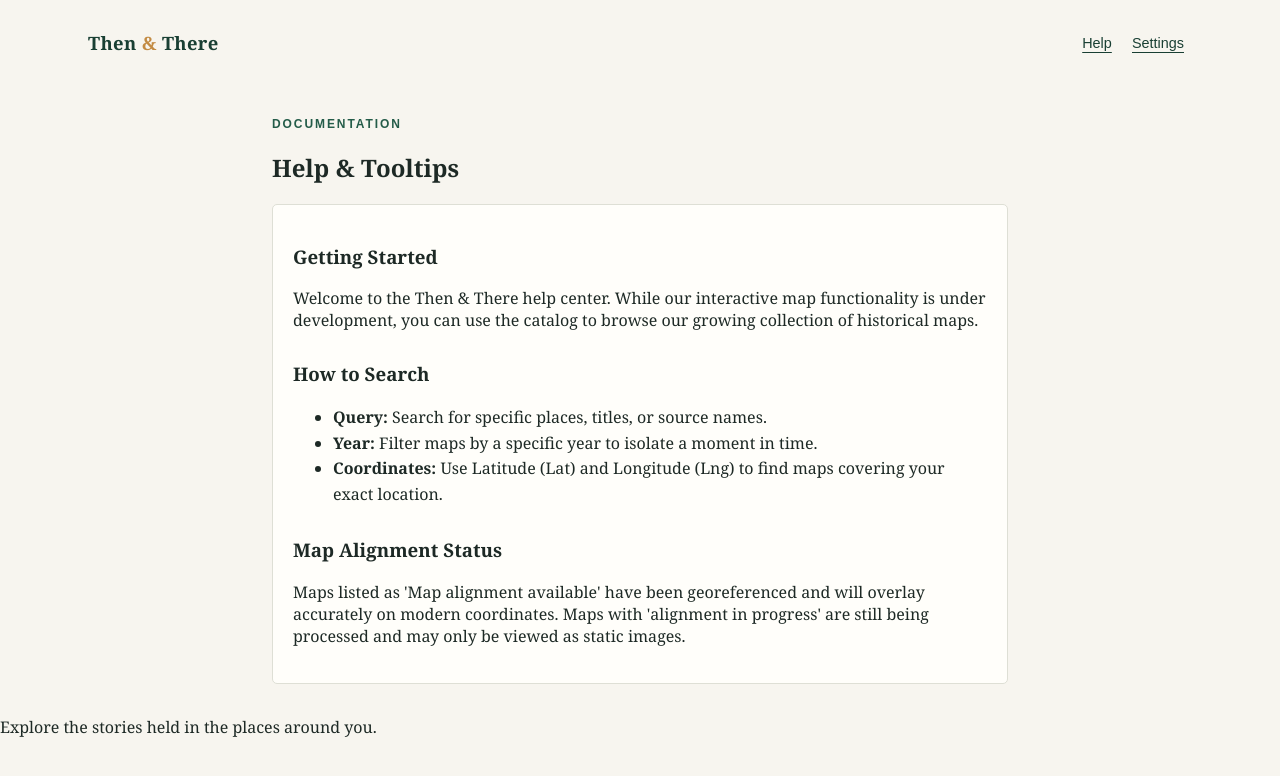
After one commit to CS-347-F26/team-6-final-project, a Django app: page /catalog/help/ in a window 1280 px wide. The commit adds this page. Shown: the top 776 px of the page. Run offline with Django 5.2, Linux system fonts and the light colour scheme.

Commit message:
added Ruff dependency, added basic/starting tooltips, and added inheritence to our base-generic.html

```diff
--- a/catalog/apps.py
+++ b/catalog/apps.py
@@ -2,4 +2,4 @@ from django.apps import AppConfig
 
 
 class CatalogConfig(AppConfig):
-    name = 'catalog'
+    name = "catalog"
--- a/catalog/middleware.py
+++ b/catalog/middleware.py
@@ -22,6 +22,10 @@ class RequestLoggingMiddleware:
         user = request.user.username if request.user.is_authenticated else "anonymous"
         logger.info(
             "%s %s -> %s (%.0f ms) user=%s",
-            request.method, request.path, response.status_code, elapsed_ms, user,
+            request.method,
+            request.path,
+            response.status_code,
+            elapsed_ms,
+            user,
         )
         return response
--- a/catalog/templates/base_generic.html
+++ b/catalog/templates/base_generic.html
@@ -1,43 +1,34 @@
-<!DOCTYPE html>
-<html lang="en">
+{% load i18n static %}
+{% get_current_language as LANGUAGE_CODE %}
+<!doctype html>
+<html lang="{{ LANGUAGE_CODE }}">
 <head>
-    <meta charset="UTF-8">
-    <meta name="viewport" content="width=device-width, initial-scale=1.0">
-    <title>{% block title %}Historical Maps{% endblock %}</title>
-    <link rel="icon" href="https://fav.farm/🗺️" />
-    <link rel="stylesheet" crossorigin="anonymous" />
-    {% load static %}
-    <link rel="stylesheet" href="{% static 'css/styles.css' %}" />
+    <meta charset="utf-8">
+    <meta name="viewport" content="width=device-width, initial-scale=1">
+    <meta name="description" content="{% block meta_description %}{% trans 'Explore the history of the places around you through historical maps.' %}{% endblock %}">
+    <title>{% block title %}{% trans "Then & There | History Maps" %}{% endblock %}</title>
+
+    <!-- Base CSS used globally -->
+    <link rel="stylesheet" href="{% static 'catalog/css/base.css' %}">
+    <!-- Placeholder for page-specific CSS -->
+    {% block extra_css %}{% endblock %}
 </head>
 <body>
-    <div>
-        <div>
-            <div>
-                {% block sidebar %}
-                <ul>
-                    <li><a href="{% url 'index' %}">Home</a></li>
-                    <li><a href="">All maps</a></li>
-                    <li><a href="">Pending georeferencing</a></li>
+    <header class="site-header">
+        <a class="brand" href="{% url 'home' %}">Then <span>&amp;</span> There</a>
+        <nav aria-label="{% trans 'Main navigation' %}">
+            <a class="header-link" href="{% url 'help' %}">{% trans "Help" %}</a>
+            <a class="header-link" href="{% url 'settings' %}">{% trans "Settings" %}</a>
+        </nav>
+    </header>
 
-                    <br> <!-- Visual separation between navigation and auth links -->
+    <!-- Placeholder for page-specific main wrapper classes -->
+    <main class="{% block main_class %}{% endblock %}">
+        {% block content %}{% endblock %}
+    </main>
 
-                    {% if user.is_authenticated %}
-                        <li>User: {{ user.get_username }}</li>
-                        <li>
-                            <form id="logout-form" method="post" action="{% url 'account_logout' %}">
-                                {% csrf_token %}
-                                <button type="submit" class="btn btn-link">Logout</button>
-                            </form>
-                        </li>
-                    {% else %}
-                        <li><a href="{% url 'account_login' %}?next={{ request.path }}">Login</a></li>
-                        <li><a href="{% url 'account_signup' %}">Sign up</a></li>
-                    {% endif %}
-                </ul>
-                {% endblock %}
-            </div>
-            <div>{% block content %}{% endblock %}</div>
-        </div>
-    </div>
+    {% block footer %}
+    <footer class="site-footer">{% trans "Explore the stories held in the places around you." %}</footer>
+    {% endblock %}
 </body>
 </html>
--- /dev/null
+++ b/catalog/templates/catalog/help.html
@@ -0,0 +1,26 @@
+{% extends "base_generic.html" %}
+{% load i18n %}
+
+{% block title %}{% trans "Help & Tooltips | Then & There" %}{% endblock %}
+
+{% block content %}
+<section class="intro" style="padding: 2rem; max-width: 800px; margin: 0 auto;">
+    <p class="eyebrow">{% trans "Documentation" %}</p>
+    <h2>{% trans "Help & Tooltips" %}</h2>
+
+    <div style="background: var(--white, #fff); padding: 20px; border-radius: 5px; border: 1px solid var(--line, #ccc); margin-top: 20px;">
+        <h3>{% trans "Getting Started" %}</h3>
+        <p>{% trans "Welcome to the Then & There help center. While our interactive map functionality is under development, you can use the catalog to browse our growing collection of historical maps." %}</p>
+
+        <h3 style="margin-top: 30px;">{% trans "How to Search" %}</h3>
+        <ul style="margin-top: 10px; line-height: 1.6;">
+            <li><strong>{% trans "Query:" %}</strong> {% trans "Search for specific places, titles, or source names." %}</li>
+            <li><strong>{% trans "Year:" %}</strong> {% trans "Filter maps by a specific year to isolate a moment in time." %}</li>
+            <li><strong>{% trans "Coordinates:" %}</strong> {% trans "Use Latitude (Lat) and Longitude (Lng) to find maps covering your exact location." %}</li>
+        </ul>
+
+        <h3 style="margin-top: 30px;">{% trans "Map Alignment Status" %}</h3>
+        <p>{% trans "Maps listed as 'Map alignment available' have been georeferenced and will overlay accurately on modern coordinates. Maps with 'alignment in progress' are still being processed and may only be viewed as static images." %}</p>
+    </div>
+</section>
+{% endblock content %}
--- a/catalog/urls.py
+++ b/catalog/urls.py
@@ -4,12 +4,19 @@ import pathlib
 # this is in locallibrary/catalog/urls.py which I *just* created
 # the current file is definitely NOT locallibrary/locallibrary_config/urls.py!
 _this_dir = pathlib.Path(__file__).resolve().parent
-assert not (_this_dir / "settings.py").exists(), "catalog/urls.py should NOT have a sibling named settings.py"
-assert (_this_dir / "models.py").exists(), "catalog/urls.py should have a sibling named models.py"
+assert not (_this_dir / "settings.py").exists(), (
+    "catalog/urls.py should NOT have a sibling named settings.py"
+)
+assert (_this_dir / "models.py").exists(), (
+    "catalog/urls.py should have a sibling named models.py"
+)
 
 from django.urls import path
 from . import views
 
 urlpatterns = [
-    path('', views.index, name='index'),
+    path("", views.index, name="index"),
+    path("home/", views.home, name="home"),  # Ensure home is mapped
+    path("settings/", views.settings, name="settings"),  # Ensure settings is mapped
+    path("help/", views.help_page, name="help"),
 ]
--- a/catalog/views.py
+++ b/catalog/views.py
@@ -1,7 +1,8 @@
+from django.db.models import Q
 from django.shortcuts import render
-from django.db.models import Q
+
+from .forms import MapSearchForm
 from .models import HistoricalMap
-from .forms import MapSearchForm
 
 
 def home(request):
@@ -15,17 +16,14 @@ def home(request):
     maps = HistoricalMap.objects.all()
 
     if form.is_valid():
-        query = form.cleaned_data.get('query')
-        year = form.cleaned_data.get('year')
-        lat = form.cleaned_data.get('lat')
-        lng = form.cleaned_data.get('lng')
+        query = form.cleaned_data.get("query")
+        year = form.cleaned_data.get("year")
+        lat = form.cleaned_data.get("lat")
+        lng = form.cleaned_data.get("lng")
 
         # Filter by name/location text in the title or source
         if query:
-            maps = maps.filter(
-                Q(title__icontains=query) |
-                Q(source__icontains=query)
-            )
+            maps = maps.filter(Q(title__icontains=query) | Q(source__icontains=query))
 
         # Filter by exact year
         if year:
@@ -34,14 +32,15 @@ def home(request):
         # Filter by coordinates (is the point inside the map's bounding box?)
         if lat is not None and lng is not None:
             maps = maps.filter(
-                south__lte=lat, north__gte=lat,
-                west__lte=lng, east__gte=lng
+                south__lte=lat, north__gte=lat, west__lte=lng, east__gte=lng
             )
 
     return render(request, "catalog/home.html", {"maps": maps, "form": form})
 
+
 def settings(request):
     return render(request, "catalog/settings.html")
+
 
 def index(request):
     """View function for home page of site."""
@@ -54,10 +53,15 @@ def index(request):
     num_pending = HistoricalMap.objects.filter(is_georeferenced=False).count()
 
     context = {
-        'num_maps': num_maps,
-        'num_georeferenced': num_georeferenced,
-        'num_pending': num_pending,
+        "num_maps": num_maps,
+        "num_georeferenced": num_georeferenced,
+        "num_pending": num_pending,
     }
 
     # Render the HTML template with the data in the context variable
-    return render(request, 'index.html', context=context)
+    return render(request, "index.html", context=context)
+
+
+def help_page(request):
+    """View function for the Help/Tooltips page."""
+    return render(request, "catalog/help.html")
--- a/historymaps_config/asgi.py
+++ b/historymaps_config/asgi.py
@@ -11,6 +11,6 @@ import os
 
 from django.core.asgi import get_asgi_application
 
-os.environ.setdefault('DJANGO_SETTINGS_MODULE', 'historymaps_config.settings')
+os.environ.setdefault("DJANGO_SETTINGS_MODULE", "historymaps_config.settings")
 
 application = get_asgi_application()
--- a/historymaps_config/wsgi.py
+++ b/historymaps_config/wsgi.py
@@ -11,6 +11,6 @@ import os
 
 from django.core.wsgi import get_wsgi_application
 
-os.environ.setdefault('DJANGO_SETTINGS_MODULE', 'historymaps_config.settings')
+os.environ.setdefault("DJANGO_SETTINGS_MODULE", "historymaps_config.settings")
 
 application = get_wsgi_application()
--- a/manage.py
+++ b/manage.py
@@ -1,12 +1,13 @@
 #!/usr/bin/env python
 """Django's command-line utility for administrative tasks."""
+
 import os
 import sys
 
 
 def main():
     """Run administrative tasks."""
-    os.environ.setdefault('DJANGO_SETTINGS_MODULE', 'historymaps_config.settings')
+    os.environ.setdefault("DJANGO_SETTINGS_MODULE", "historymaps_config.settings")
     try:
         from django.core.management import execute_from_command_line
     except ImportError as exc:
@@ -18,5 +19,5 @@ def main():
     execute_from_command_line(sys.argv)
 
 
-if __name__ == '__main__':
+if __name__ == "__main__":
     main()
--- a/pyproject.toml
+++ b/pyproject.toml
@@ -12,4 +12,5 @@ dependencies = [
 [dependency-groups]
 dev = [
     "pylint-django>=2.8.0",
+    "ruff>=0.17.5",
 ]
```
Also changed, not shown: catalog/admin.py (+6 -11 lines), catalog/forms.py (+33 -24 lines), catalog/models.py (+6 -1 lines), catalog/templates/catalog/home.html (+10 -22 lines), catalog/templates/catalog/settings.html (+13 -19 lines), historymaps_config/settings.py (+59 -58 lines), historymaps_config/urls.py (+7 -6 lines), catalog/migrations/0001_initial.py, catalog/migrations/0002_auto_20261112_1807.py.
